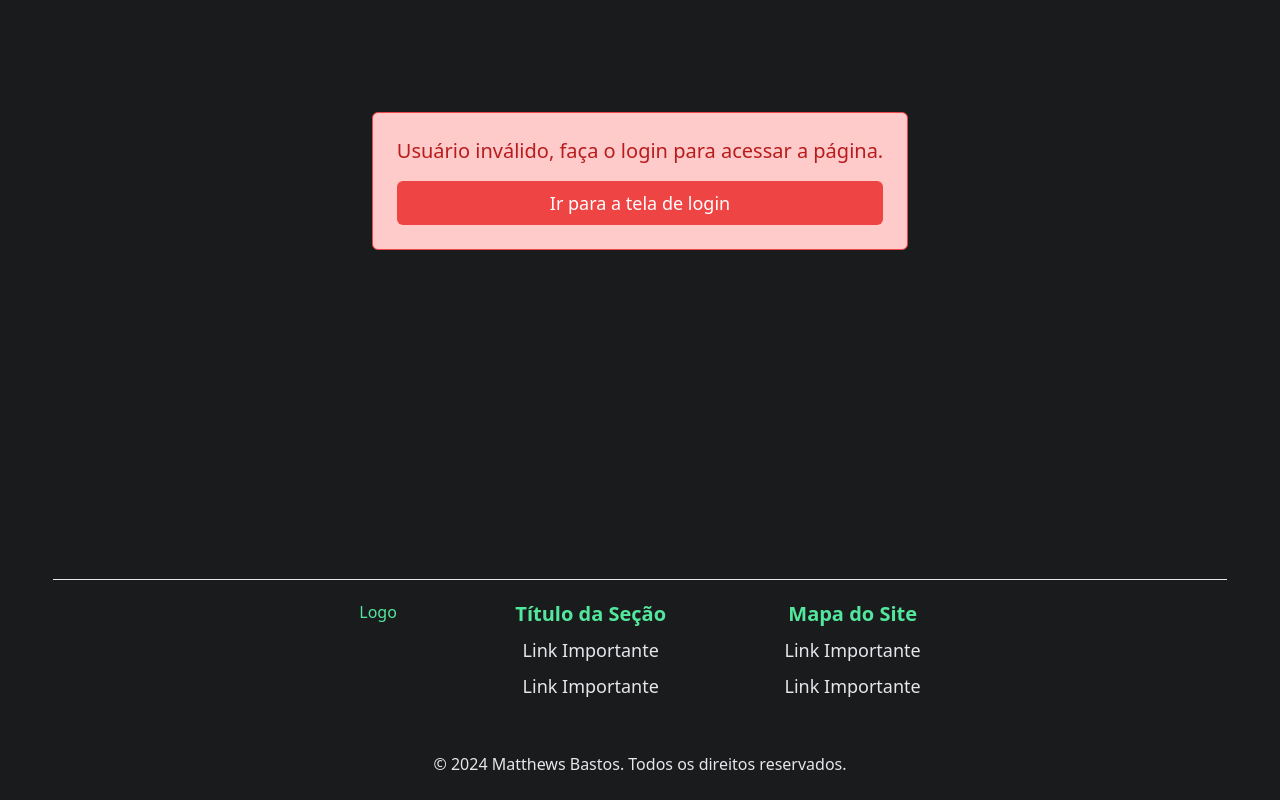
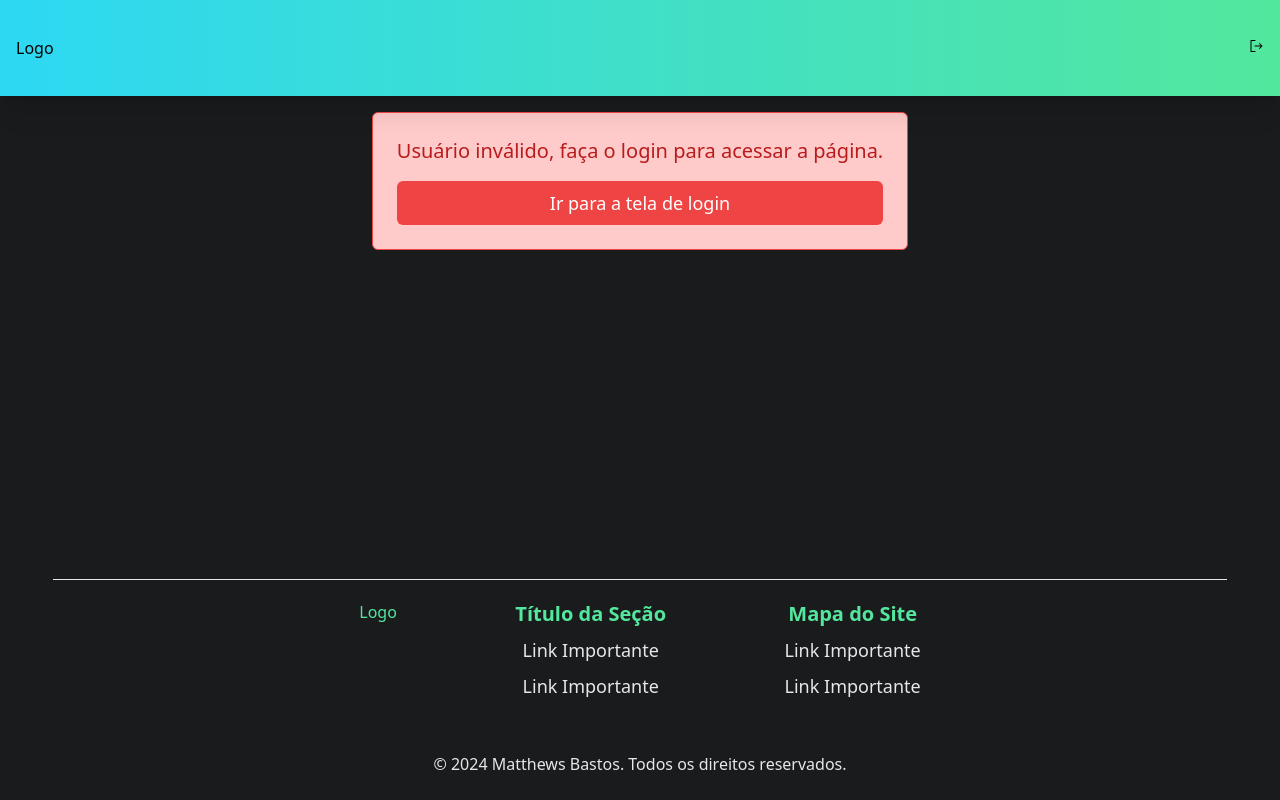
Before and after one commit to MattBastos/mobile-store-management, a Next.js app: page / in a window 1280 px wide. Built offline with nearby package versions, Linux system fonts and the light colour scheme.

Commit message:
feat: Implements Header component

```diff
--- a/src/app/layout.tsx
+++ b/src/app/layout.tsx
@@ -1,5 +1,6 @@
+import "./globals.css";
+import { Header } from "@/components/Header";
 import { Footer } from "@/components/Footer/Footer";
-import "./globals.css";
 
 type LayoutProps = {
   children: React.ReactNode;
@@ -9,6 +10,8 @@
   return (
     <html lang="pt-br" className="scroll-smooth">
       <body className="flex min-h-screen flex-col bg-background">
+        <Header />
+
         {children}
 
         <Footer />
--- /dev/null
+++ b/src/components/Header/Header.tsx
@@ -0,0 +1,14 @@
+import { SignOutButton } from '@/components/SignOutButton';
+import * as S from './styles';
+
+export const Header = () => {
+  return (
+    <S.Container>
+      <h1 className='ml-4'>Logo</h1>
+
+      <section className='mr-4'>
+        <SignOutButton />
+      </section>
+    </S.Container>
+  );
+};
--- /dev/null
+++ b/src/components/Header/index.ts
@@ -0,0 +1 @@
+export { Header } from './Header';
--- /dev/null
+++ b/src/components/Header/styles.ts
@@ -0,0 +1,15 @@
+import tw from 'tailwind-styled-components';
+
+export const Container = tw.header`
+  fixed
+  z-40
+  flex
+  justify-between
+  items-center
+  h-24
+  w-full
+  bg-gradient-to-r
+  from-primary
+  to-secondary
+  shadow-xl
+`;
--- a/src/components/LogoutButton/index.ts
+++ /dev/null
@@ -1 +0,0 @@
-export { LogoutButton } from './LogoutButton';
--- a/src/components/LogoutButton/LogoutButton.tsx
+++ b/src/components/SignOutButton/SignOutButton.tsx
@@ -1,6 +1,6 @@
 import { SignOut } from "@/components/Icons";
 
-export const LogoutButton = () => {
+export const SignOutButton = () => {
   return (
     <section>
       <button>
--- /dev/null
+++ b/src/components/SignOutButton/index.ts
@@ -0,0 +1 @@
+export { SignOutButton } from './SignOutButton';
```
Also changed, not shown: src/components/SignOutButton/styles.ts (added).
